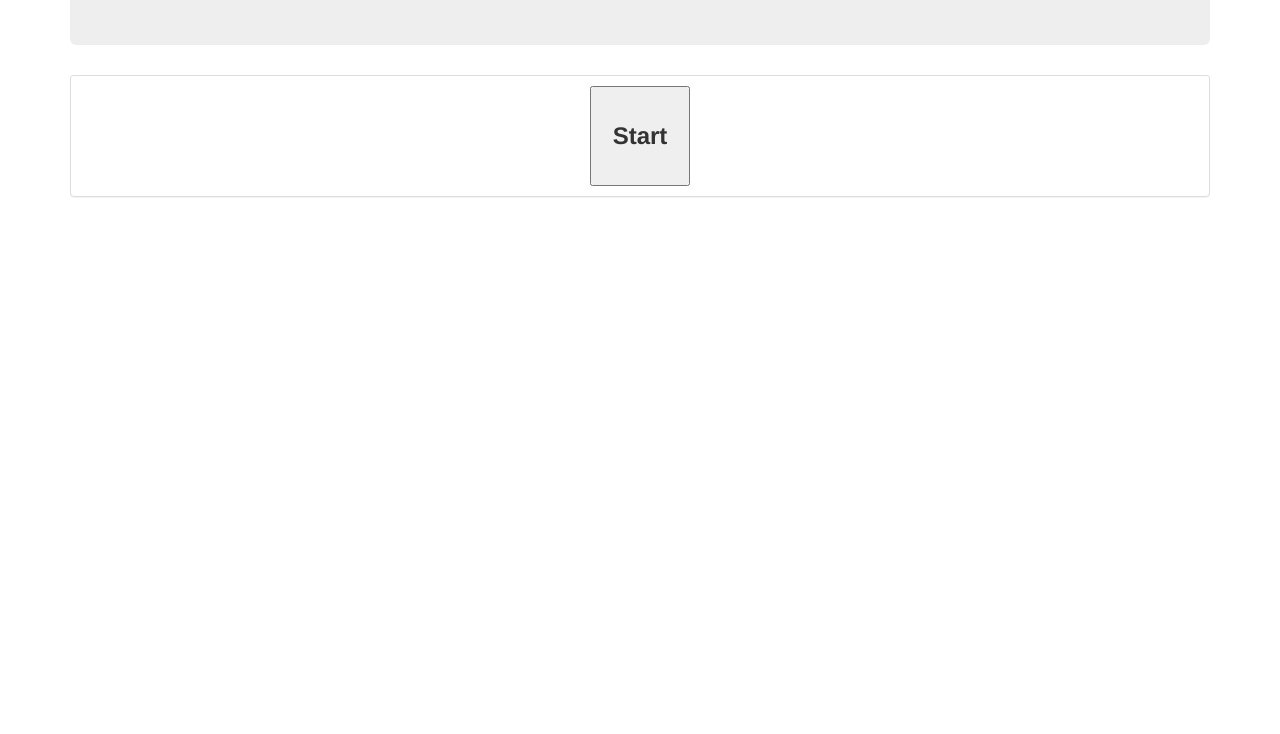
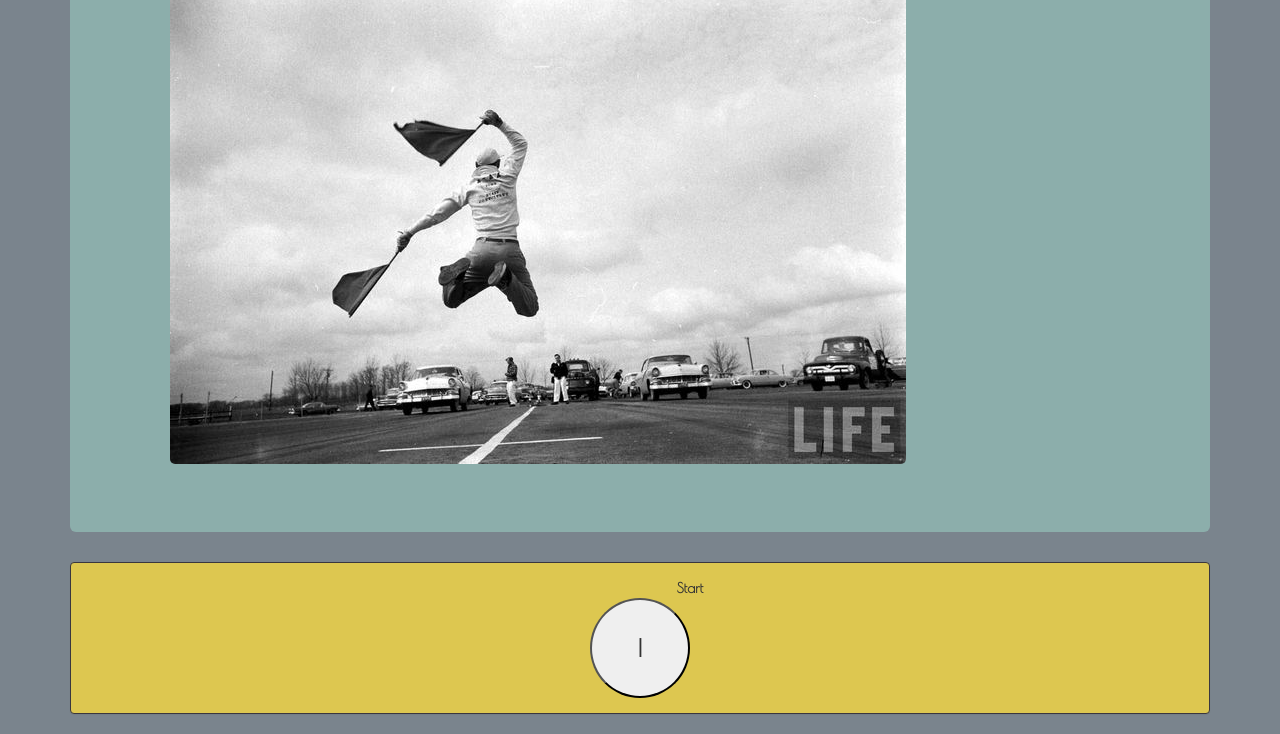
Before and after one commit to R3dWulf/TriviaGame, a plain HTML site: page index.html in a window 1280 px wide. Shown: the part 160-894 px from the top of the page. Before the commit the page ends 800 px from the top, so only its background shows below. Drawn offline with nearby package versions, Linux system fonts and the light colour scheme.

Commit message:
Trivia Game

```diff
--- a/assets/css/style.css
+++ b/assets/css/style.css
@@ -1,10 +1,33 @@
+body {
+	background-color: #7A848D;
+	font-family: 'Poiret One', cursive;
+	font-weight: bold;
+}
+
+img {
+	border-radius: 5px;
+	margin-left: 40px;
+}
+
 button {
 	height: 100px;
 	width: 100px;
 	font-size: 24px;
-	font-weight: bold;
+	border-radius: 50%;
 }
 
-.questions {
-	/*display: none;*/
+button:focus {
+	outline:0;
 }
+
+.panel-body {
+	background-color: #DDC750;
+}
+
+.jumbotron {
+	background-color: #8CAEAB;
+}
+
+.panel {
+	border-color: #3A373E;
+}
--- a/assets/javascript/game.js
+++ b/assets/javascript/game.js
@@ -4,6 +4,8 @@ var interValId; //place holder
 var correctAnswers = 0;
 var wrongAnswers = 0;
 var unanswered = 10;
+var car_Start = new Audio('car_start.mp3');
+var delayQuiz;
 
 
 
@@ -17,11 +19,16 @@ $('document').ready(function(){
 
 	//Show questions and timer when the start button is clicked
 	$('.start_button').on("click", function(){
-		$('.start_button').hide();
-		$('.questions').show();
-		$('#timer').show();
+		$('button').css("transform", "rotate(30deg)");
+		car_Start.play();
+		delayQuiz = setTimeout(function(){
+			$('.start_button').hide();
+			$('.questions').show();
+			$('#timer').show();
+		}, 1000 * 2.5);
+	});
 
-	});
+
 
 	// Start the startTimer function that is neccesary to activate the timer
 	$('.start_button').on("click", startTimer);
--- a/index.html
+++ b/index.html
@@ -6,6 +6,8 @@
 		<link rel="stylesheet" type="text/css" href="assets/css/reset.css" >
 		<!--Bootstap-->
 		<link rel="stylesheet" href="https://maxcdn.bootstrapcdn.com/bootstrap/3.3.7/css/bootstrap.min.css" integrity="sha384-BVYiiSIFeK1dGmJRAkycuHAHRg32OmUcww7on3RYdg4Va+PmSTsz/K68vbdEjh4u" crossorigin="anonymous">
+		<!--Google Fonts-->
+		<link href="https://fonts.googleapis.com/css?family=Maven+Pro|Poiret+One" rel="stylesheet">
 		<!--Main CSS-->
 		<link rel="stylesheet" type="text/css" href="assets/css/style.css" >
 		<!--jQuery-->
@@ -16,13 +18,15 @@
 		<div class="row">
 			<div class="col-md-12">
 				<div class="jumbotron">
-					<h1>Trivia Game</h1>
+					<h1 style="color: #B85444">Car Trivia</h1>
+					<img src="assets/images/life.jpg"/>
 					<h3 style="text-align: center"><span id="timer">60</span></h3>
 				</div>
 
 
-				<div class="panel panel-default panel-heading start_button" style="text-align: center">
-					<button>Start</button>
+				<div class="panel panel-default panel-body start_button" style="text-align: center">
+					<div style="height: 20px; width: 100%;"> <div style="margin-left: 100px"> Start </div> </div>
+					<div><button> | </button></div>
 				</div>
 
 				<div class="panel panel-default questions" >
@@ -33,9 +37,9 @@
 						<div id="question_1">
 							<!--inputs have to have same name or mulitple can be selected by user-->
 							A: Chevrolet Impala <input id="q1_C" type="radio" value="f" name="q1">
-							B: Ford Galaxy <input id="q1_W1" type="radio" value="f" name="q1">
+							B: Ford Galaxy  <input id="q1_W1" type="radio" value="f" name="q1">
 							C: Pontica GTO <input id="q1_W2" type="radio" value="c" name="q1">
-							D: Dodge Charger <input id="q1_W2" type="radio" value="f" name="q1">
+							D: Dodge Charger  <input id="q1_W2" type="radio" value="f" name="q1">
 						</div>
 					</div>
 				</div>
```
Also changed, not shown: assets/images/life.jpg (added), 1 other file.
